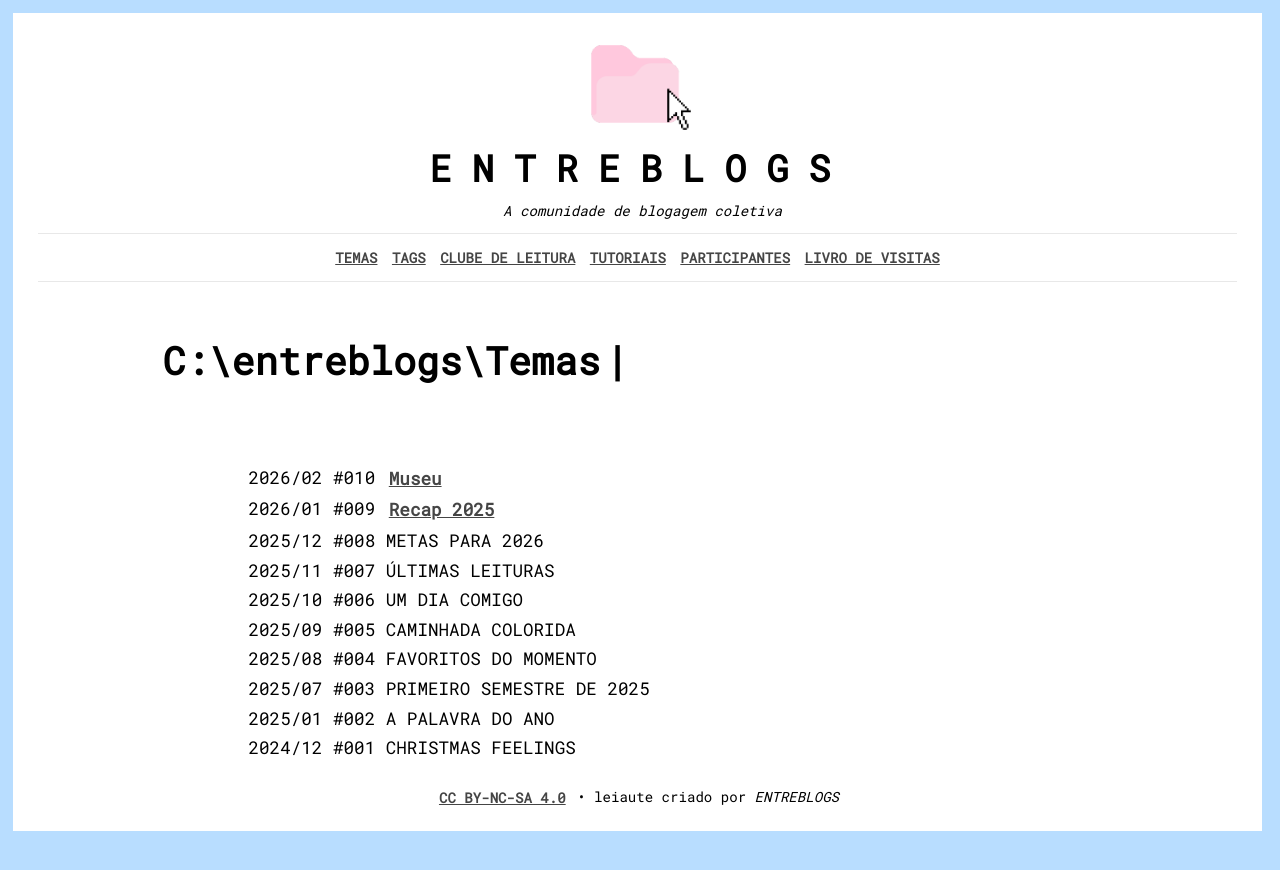
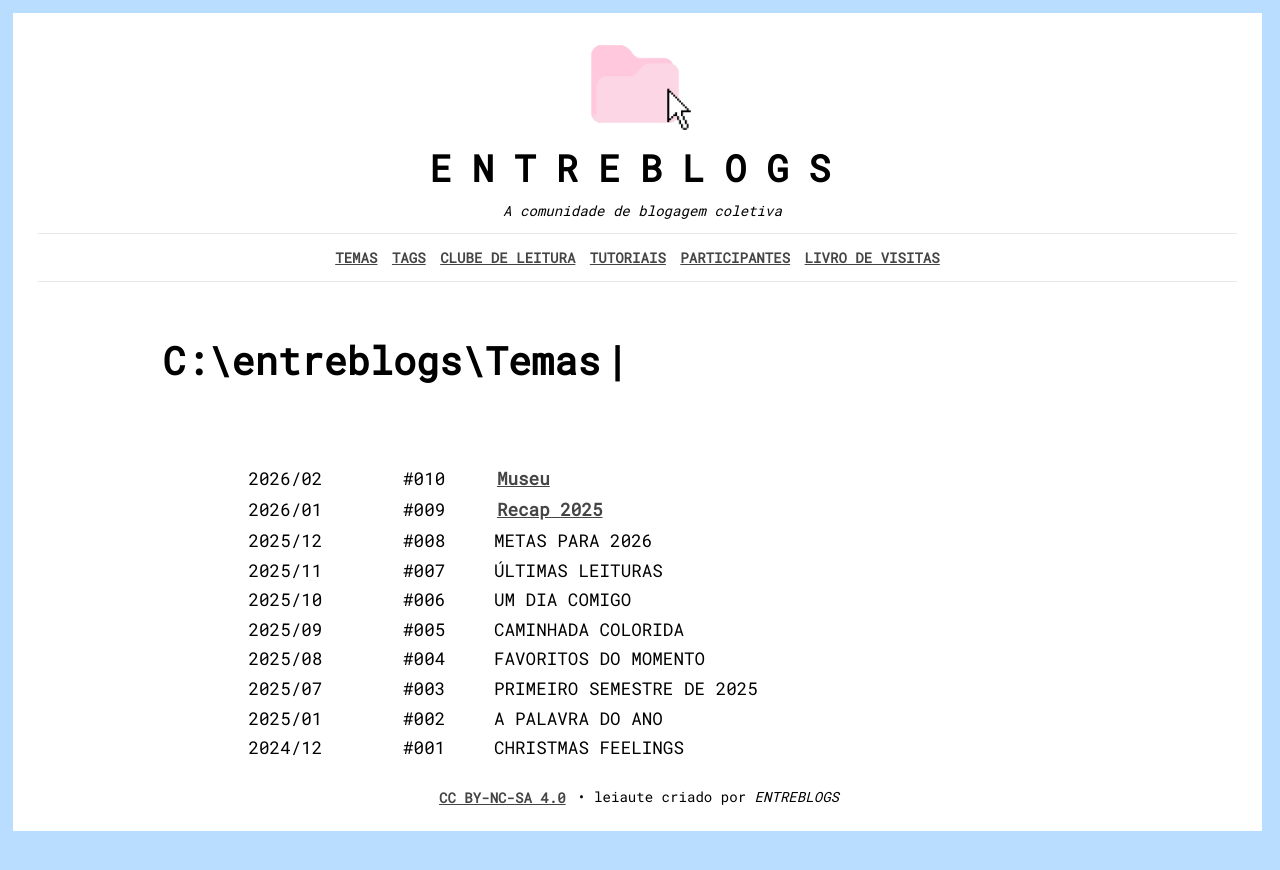
Before and after one commit to bamoretti/entreblogs, a Jekyll site: the page built from temas.md, in a window 1280 px wide. Shown: the top 870 px of the page. Built offline with Jekyll 4.4.1, drawn with Linux system fonts in a browser that asks for light colours; nearby versions of some CDN libraries; comment, search, counter and statistics services are not loaded.

```diff
--- a/temas.md
+++ b/temas.md
@@ -3,16 +3,15 @@ layout: default
 title: Temas
 description: Temas que já passaram pela blogagem.
 ---
-
-| |
-| :--- |
-| 2026/02 #010 [Museu](/temas/museu) |
-| 2026/01 #009 [Recap 2025](/temas/recap_2025) |
-| 2025/12 #008 METAS PARA 2026 |
-| 2025/11 #007 ÚLTIMAS LEITURAS |
-| 2025/10 #006 UM DIA COMIGO |
-| 2025/09 #005 CAMINHADA COLORIDA |
-| 2025/08 #004 FAVORITOS DO MOMENTO |
-| 2025/07 #003 PRIMEIRO SEMESTRE DE 2025 |
-| 2025/01 #002 A PALAVRA DO ANO |
-| 2024/12 #001 CHRISTMAS FEELINGS |
+|  |  |  |
+| :--- | :--- | :--- |
+| 2026/02 | #010 | [Museu](/temas/museu) |
+| 2026/01 | #009 | [Recap 2025](/temas/recap_2025) |
+| 2025/12 | #008 | METAS PARA 2026 |
+| 2025/11 | #007 | ÚLTIMAS LEITURAS |
+| 2025/10 | #006 | UM DIA COMIGO |
+| 2025/09 | #005 | CAMINHADA COLORIDA |
+| 2025/08 | #004 | FAVORITOS DO MOMENTO |
+| 2025/07 | #003 | PRIMEIRO SEMESTRE DE 2025 |
+| 2025/01 | #002 | A PALAVRA DO ANO |
+| 2024/12 | #001 | CHRISTMAS FEELINGS |
```
